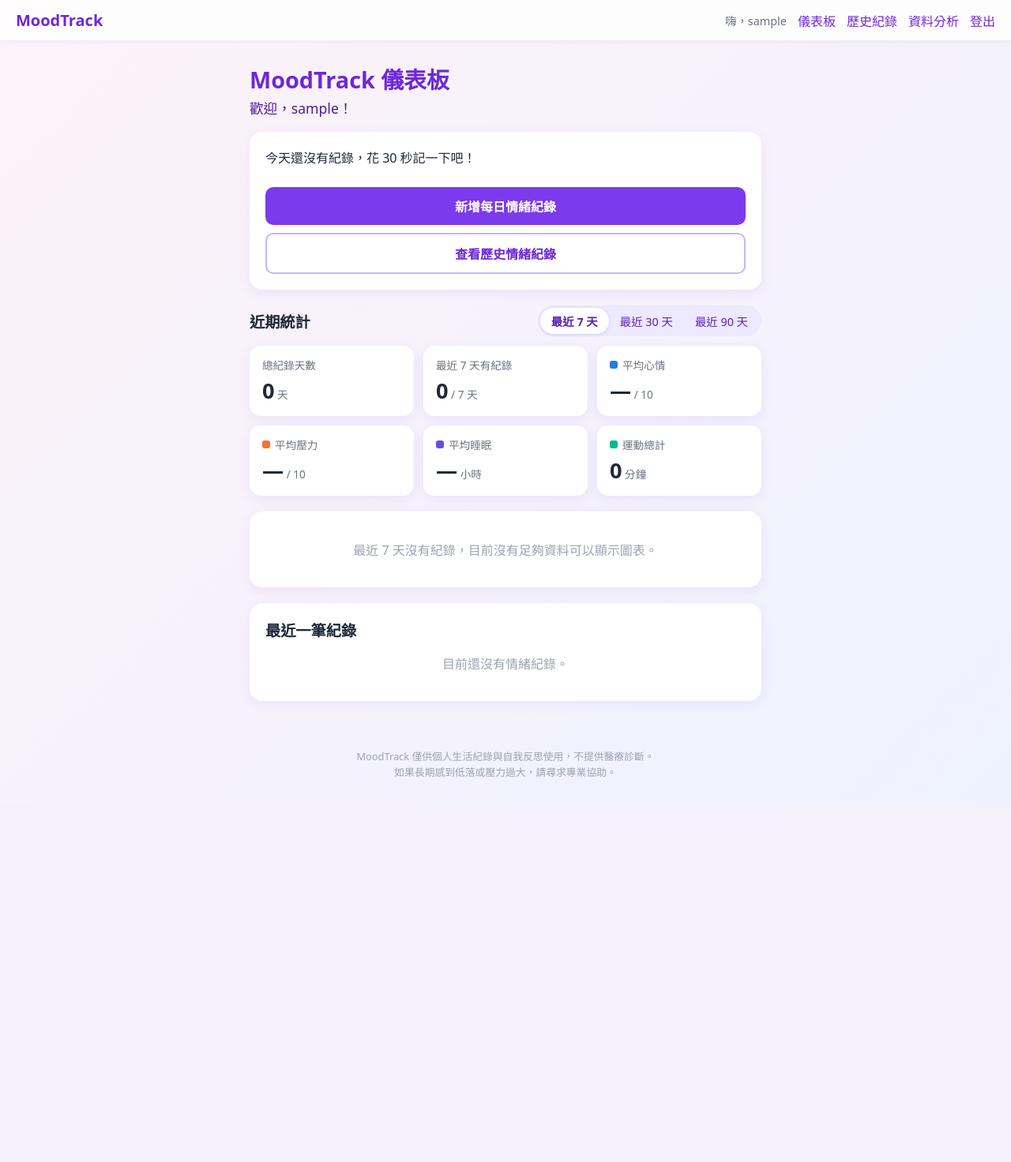
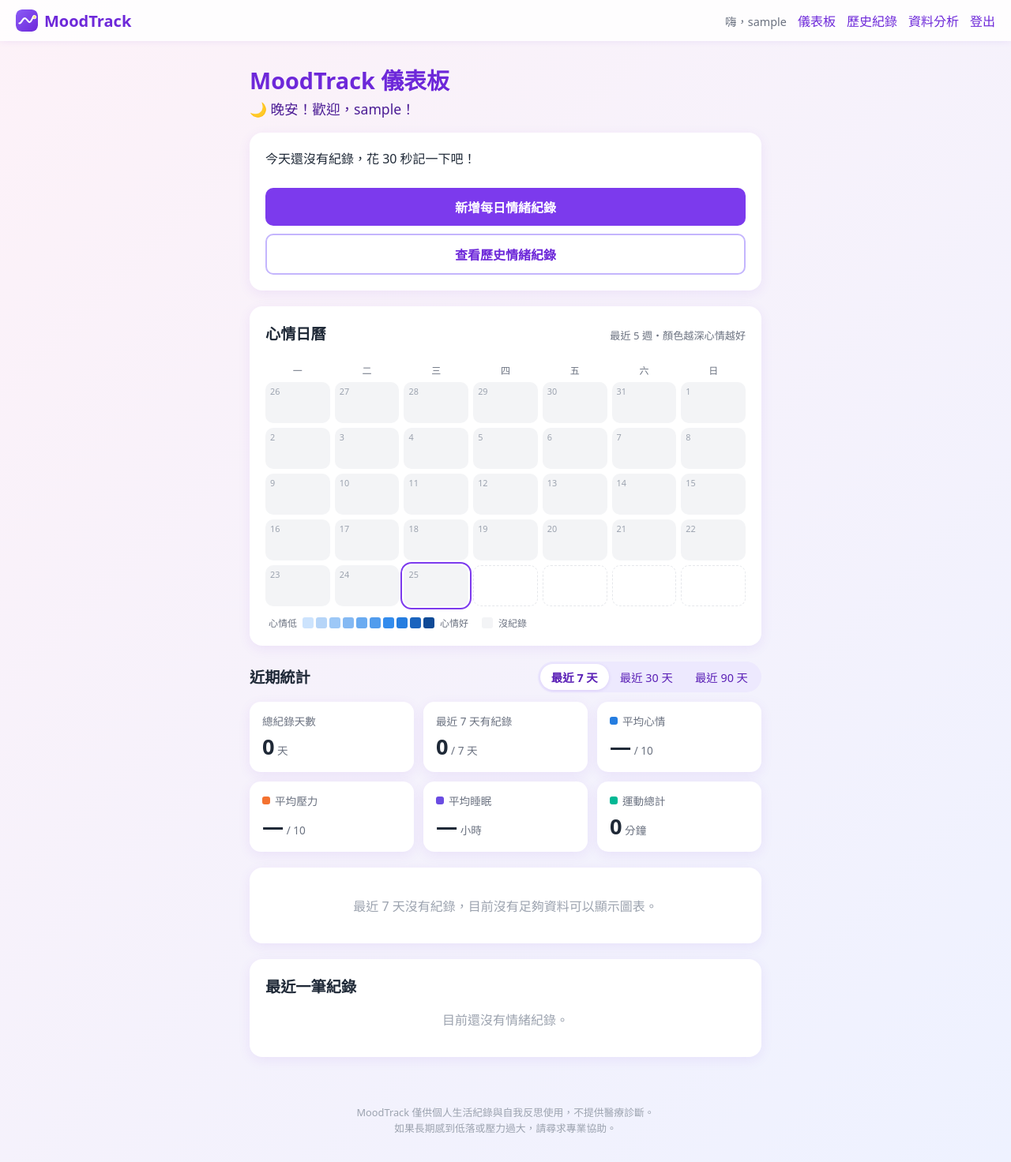
Before and after one commit to cooldragonboat/python_FP, a Flask app: page /dashboard in a window 1280 px wide. Shown: the whole page at 79% size. Before the commit the page ends 984 px from the top, so only its background shows below. Run offline with Flask 3, Linux system fonts and the light colour scheme; the visitor is signed in with stand-in values (Sample User, id 1); data that the repository does not hold is empty.

Commit message:
加入心情日曆、連續記錄天數與 Logo
- 儀表板：最近 5 週心情日曆（單一藍色由淺到深代表心情，格子顯示表情，點擊可編輯）
- 連續記錄天數與最長紀錄；依時段顯示早安／午安／晚安
- 新增 Logo（心情曲線）與網頁圖示；首頁加入 Logo 與三步驟說明
- 手機版導覽列只顯示 Logo 圖示
- 新增 2 項測試（共 32 項），更新 README、TESTING.md

Co-Authored-By: Claude Opus 5.5 <noreply@anthropic.com>
Claude-Session: https://claude.ai/code/session_01FqkUYzdKSooeESVCktR93W

```diff
--- a/app.py
+++ b/app.py
@@ -245,6 +245,53 @@ def _compare(records, condition, yes_label, no_label):
     }
 
 
+def _streaks(record_dates, today):
+    """回傳 (目前連續天數, 最長連續天數)。今天還沒記錄時，從昨天往回算。"""
+    dates = set(record_dates)
+    current = 0
+    cursor = today if today in dates else today - timedelta(days=1)
+    while cursor in dates:
+        current += 1
+        cursor -= timedelta(days=1)
+
+    longest = run = 0
+    previous = None
+    for d in sorted(dates):
+        run = run + 1 if previous and d - previous == timedelta(days=1) else 1
+        longest = max(longest, run)
+        previous = d
+    return current, longest
+
+
+def _mood_calendar(records_by_date, today, weeks=5):
+    """最近幾週的心情日曆：週一開始，每格是一天。"""
+    end = today + timedelta(days=6 - today.weekday())  # 這週日
+    start = end - timedelta(days=weeks * 7 - 1)
+    rows = []
+    for w in range(weeks):
+        row = []
+        for d in range(7):
+            day_ = start + timedelta(days=w * 7 + d)
+            r = records_by_date.get(day_)
+            row.append({
+                "date": day_,
+                "record": r,
+                "future": day_ > today,
+                "today": day_ == today,
+            })
+        rows.append(row)
+    return rows
+
+
+def _greeting(now):
+    hour = now.hour
+    if 5 <= hour < 11:
+        return "☀️", "早安"
+    if 11 <= hour < 18:
+        return "🌤️", "午安"
+    return "🌙", "晚安"
+
+
 @app.route("/dashboard")
 @login_required
 def dashboard():
@@ -296,6 +343,21 @@ def dashboard():
         "sleep": _average([r.sleep_hours for r in in_range]),
         "exercise_total": sum(r.exercise_minutes for r in in_range),
     }
+    all_dates = [
+        d for (d,) in db.session.query(MoodRecord.record_date)
+        .filter(MoodRecord.user_id == current_user.id)
+        .all()
+    ]
+    streak, longest_streak = _streaks(all_dates, today)
+    calendar_start = today - timedelta(days=40)
+    calendar_records = {
+        r.record_date: r
+        for r in MoodRecord.query.filter(
+            MoodRecord.user_id == current_user.id,
+            MoodRecord.record_date >= calendar_start,
+        )
+    }
+
     insights = [
         i
         for i in (
@@ -314,6 +376,10 @@ def dashboard():
         chart=chart,
         stats=stats,
         insights=insights,
+        streak=streak,
+        longest_streak=longest_streak,
+        calendar=_mood_calendar(calendar_records, today),
+        greeting=_greeting(datetime.now()),
     )
 
 
--- a/static/style.css
+++ b/static/style.css
@@ -237,3 +237,67 @@ input[type=range] { width: 100%; margin-top: 8px; accent-color: #7c3aed; }
 .pagination { display: flex; justify-content: center; align-items: center; gap: 18px; margin-top: 16px; font-size: .9rem; color: var(--text-secondary); }
 .pagination a { text-decoration: none; }
 .pagination .disabled { color: #d1d5db; }
+
+/* Logo */
+.brand { display: inline-flex; align-items: center; gap: 8px; }
+.brand img { display: block; border-radius: 8px; }
+
+/* 問候與連續紀錄 */
+.welcome-row { display: flex; flex-wrap: wrap; align-items: center; justify-content: space-between; gap: 8px 16px; margin-bottom: 18px; }
+.welcome-row .welcome { margin: 0; }
+.streak {
+  background: linear-gradient(135deg, #fff7ed, #ffedd5); color: #9a3412;
+  border-radius: 999px; padding: 6px 14px; font-size: .9rem; white-space: nowrap;
+}
+.streak small { color: #c2410c; margin-left: 2px; }
+
+/* 心情日曆：單一色相（藍）由淺到深 = 心情由低到高 */
+.mood-calendar { display: grid; gap: 6px; margin-top: 8px; }
+.cal-row { display: grid; grid-template-columns: repeat(7, 1fr); gap: 6px; }
+.cal-head span { text-align: center; font-size: .75rem; color: var(--text-secondary); }
+.cal-cell {
+  position: relative; height: 52px; border-radius: 10px;
+  display: flex; align-items: center; justify-content: center; text-decoration: none;
+  transition: transform .12s;
+}
+a.cal-cell:hover { transform: scale(1.08); box-shadow: 0 4px 12px rgba(37, 125, 224, .3); }
+.cal-day { position: absolute; top: 4px; left: 6px; font-size: .68rem; color: #1e3a5f; }
+.cal-emoji { font-size: 1.25rem; }
+.cal-cell.empty { background: #f3f4f6; }
+.cal-cell.empty .cal-day { color: #9ca3af; }
+.cal-cell.future { background: transparent; border: 1px dashed #e5e7eb; }
+.cal-cell.today { outline: 2px solid #7c3aed; outline-offset: 2px; }
+.level-1  { background: #cce3fd; }
+.level-2  { background: #b6d5f8; }
+.level-3  { background: #9dc8f7; }
+.level-4  { background: #84b9f3; }
+.level-5  { background: #6aabf1; }
+.level-6  { background: #519ced; }
+.level-7  { background: #338ced; }
+.level-8  { background: #257de0; }
+.level-9  { background: #1b64be; }
+.level-10 { background: #0f4a96; }
+.cal-cell.level-7 .cal-day, .cal-cell.level-8 .cal-day,
+.cal-cell.level-9 .cal-day, .cal-cell.level-10 .cal-day { color: #fff; }
+.cal-legend { display: flex; flex-wrap: wrap; align-items: center; gap: 3px; margin-top: 12px; font-size: .75rem; color: var(--text-secondary); }
+.cal-legend i { width: 14px; height: 14px; border-radius: 3px; display: inline-block; }
+.cal-legend i.empty { background: #f3f4f6; margin-left: 10px; }
+.cal-legend span { margin: 0 4px; }
+
+@media (max-width: 480px) {
+  .cal-cell { height: auto; aspect-ratio: 1 / 1; }
+  .cal-emoji { font-size: 1rem; }
+  .cal-day { font-size: .6rem; top: 2px; left: 4px; }
+  .mood-calendar, .cal-row { gap: 4px; }
+}
+
+/* 首頁 */
+.hero-logo { display: block; margin: 0 auto 12px; filter: drop-shadow(0 8px 18px rgba(109, 40, 217, .3)); animation: float 4s ease-in-out infinite; }
+@keyframes float { 0%, 100% { transform: translateY(0); } 50% { transform: translateY(-6px); } }
+@media (prefers-reduced-motion: reduce) { .hero-logo { animation: none; } }
+.how { margin-top: 20px; }
+.how h3 { margin-top: 0; }
+.how ol { margin: 0; padding-left: 20px; line-height: 1.9; color: #374151; }
+@media (max-width: 480px) {
+  .navbar .brand-text { display: none; }
+}
--- a/templates/base.html
+++ b/templates/base.html
@@ -4,11 +4,14 @@
   <meta charset="UTF-8">
   <meta name="viewport" content="width=device-width, initial-scale=1.0">
   <title>{% block title %}MoodTrack{% endblock %}</title>
+  <link rel="icon" type="image/svg+xml" href="{{ url_for('static', filename='logo.svg') }}">
   <link rel="stylesheet" href="{{ url_for('static', filename='style.css') }}">
 </head>
 <body>
   <nav class="navbar">
-    <a class="brand" href="{{ url_for('index') }}">MoodTrack</a>
+    <a class="brand" href="{{ url_for('index') }}">
+      <img src="{{ url_for('static', filename='logo.svg') }}" alt="" width="28" height="28"><span class="brand-text">MoodTrack</span>
+    </a>
     <div class="nav-links">
       {% if current_user.is_authenticated %}
         <span class="hello">嗨，{{ current_user.username }}</span>
--- a/templates/dashboard.html
+++ b/templates/dashboard.html
@@ -2,7 +2,14 @@
 {% block title %}儀表板 - MoodTrack{% endblock %}
 {% block content %}
 <h1 class="page-title">MoodTrack 儀表板</h1>
-<p class="welcome">歡迎，{{ current_user.username }}！</p>
+<div class="welcome-row">
+  <p class="welcome">{{ greeting[0] }} {{ greeting[1] }}！歡迎，{{ current_user.username }}！</p>
+  {% if streak %}
+    <span class="streak" title="最長連續紀錄 {{ longest_streak }} 天">
+      🔥 已連續記錄 <strong>{{ streak }}</strong> 天{% if longest_streak > streak %}<small>（最長 {{ longest_streak }} 天）</small>{% elif streak >= 3 %}<small>（目前最長！）</small>{% endif %}
+    </span>
+  {% endif %}
+</div>
 
 <section class="card today">
   {% if today_record %}
@@ -13,6 +20,46 @@
   {% endif %}
   <a class="button" href="{{ url_for('new_record') }}">新增每日情緒紀錄</a>
   <a class="button secondary" href="{{ url_for('records') }}">查看歷史情緒紀錄</a>
+</section>
+
+<section class="card">
+  <div class="card-header">
+    <h2>心情日曆</h2>
+    <span class="chart-sub">最近 5 週・顏色越深心情越好</span>
+  </div>
+  <div class="mood-calendar" role="table" aria-label="最近 5 週心情日曆">
+    <div class="cal-row cal-head" role="row">
+      {% for w in ['一', '二', '三', '四', '五', '六', '日'] %}<span role="columnheader">{{ w }}</span>{% endfor %}
+    </div>
+    {% for row in calendar %}
+      <div class="cal-row" role="row">
+        {% for cell in row %}
+          {% set r = cell.record %}
+          {% if cell.future %}
+            <span class="cal-cell future" role="cell"></span>
+          {% elif r %}
+            <a class="cal-cell level-{{ r.mood_score }}{{ ' today' if cell.today }}" role="cell"
+               href="{{ url_for('edit_record', record_id=r.id, next=url_for('dashboard')) }}"
+               title="{{ cell.date.isoformat() }}・{{ r.mood_label }} {{ r.mood_score }}/10・壓力 {{ r.stress_score }}/10">
+              <span class="cal-day">{{ cell.date.day }}</span>
+              <span class="cal-emoji">{{ r.emoji }}</span>
+            </a>
+          {% else %}
+            <span class="cal-cell empty{{ ' today' if cell.today }}" role="cell"
+                  title="{{ cell.date.isoformat() }}・沒有紀錄">
+              <span class="cal-day">{{ cell.date.day }}</span>
+            </span>
+          {% endif %}
+        {% endfor %}
+      </div>
+    {% endfor %}
+  </div>
+  <div class="cal-legend" aria-hidden="true">
+    <span>心情低</span>
+    {% for n in range(1, 11) %}<i class="level-{{ n }}"></i>{% endfor %}
+    <span>心情好</span>
+    <i class="empty"></i><span>沒紀錄</span>
+  </div>
 </section>
 
 {# 篩選放在所有統計與圖表的上方，一次控制全部 #}
```
Also changed, not shown: TESTING.md (+3 -1 lines), templates/index.html (+10 -0 lines), tests/test_app.py (+17 -0 lines), README.md, static/logo.svg (added).
